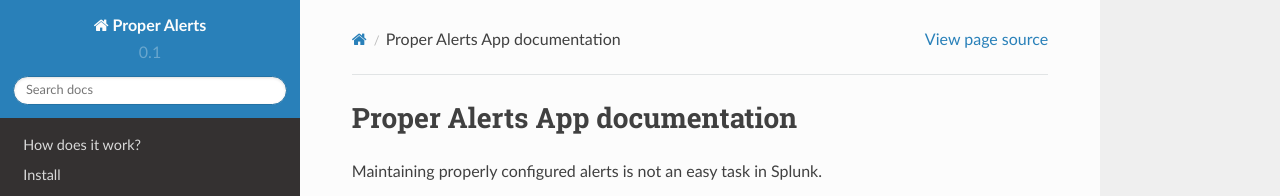
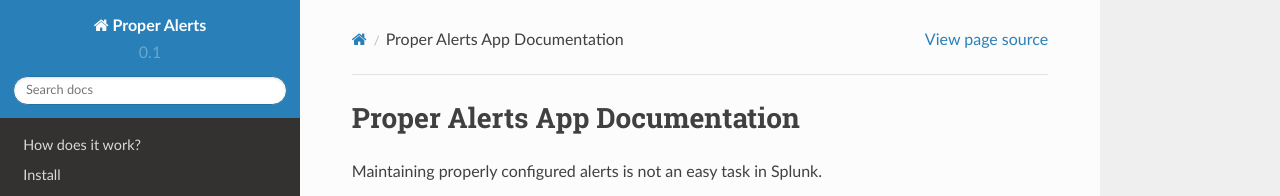
Before and after one commit to a-l-h/splunk-app-proper-alerts, a Sphinx documentation site: the page built from doc/index.rst, in a window 1280 px wide and 900 px high. Shown: the top 196 px of the window. Built offline with Sphinx 7.4.7 and the Read the Docs theme 2.0.0, drawn with Linux system fonts in a browser that asks for light colours.

```diff
--- a/doc/index.rst
+++ b/doc/index.rst
@@ -3,7 +3,7 @@
    in this index.rst for them to be rendered and added to the
    table of contents
 
-Proper Alerts App documentation
+Proper Alerts App Documentation
 ===============================
 
 Maintaining properly configured alerts is not an easy task in Splunk.
```
